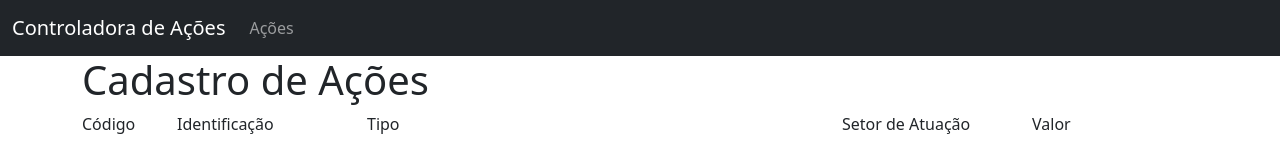
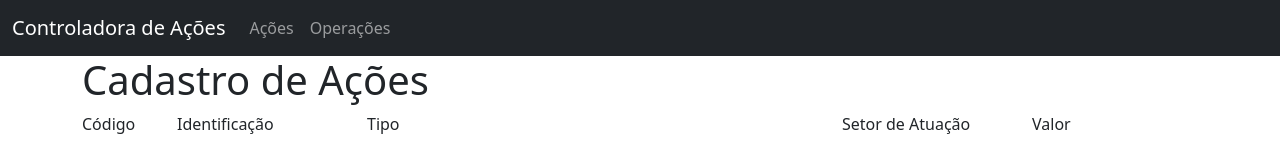
Before and after one commit to Gustavo-Paris/TrabalhoPraticoAcoes, a plain HTML site: page views/html/acoes.html in a window 1280 px wide. Shown: the top 142 px of the page. Drawn offline with nearby package versions, Linux system fonts and the light colour scheme.

Commit message:
merge das branches

```diff
--- a/views/html/acoes.html
+++ b/views/html/acoes.html
@@ -19,6 +19,9 @@
             <ul class="navbar-nav">
                 <li class="nav-item">
                     <a class="nav-link" href="/acoes">Ações</a>
+                </li>
+                <li class="nav-item">
+                    <a class="nav-link" href="/operacoes">Operações</a>
                 </li>
             </ul>
         </div>
```
